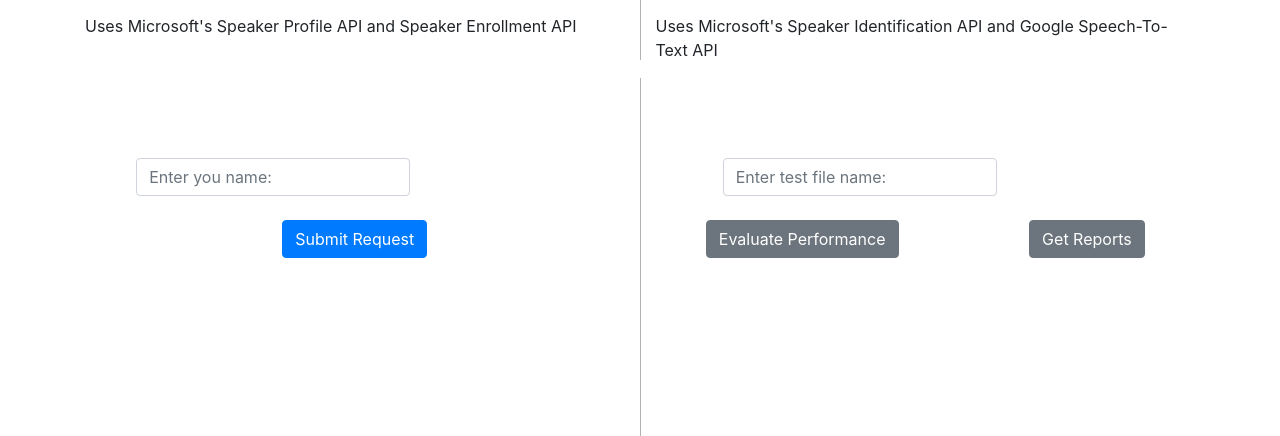
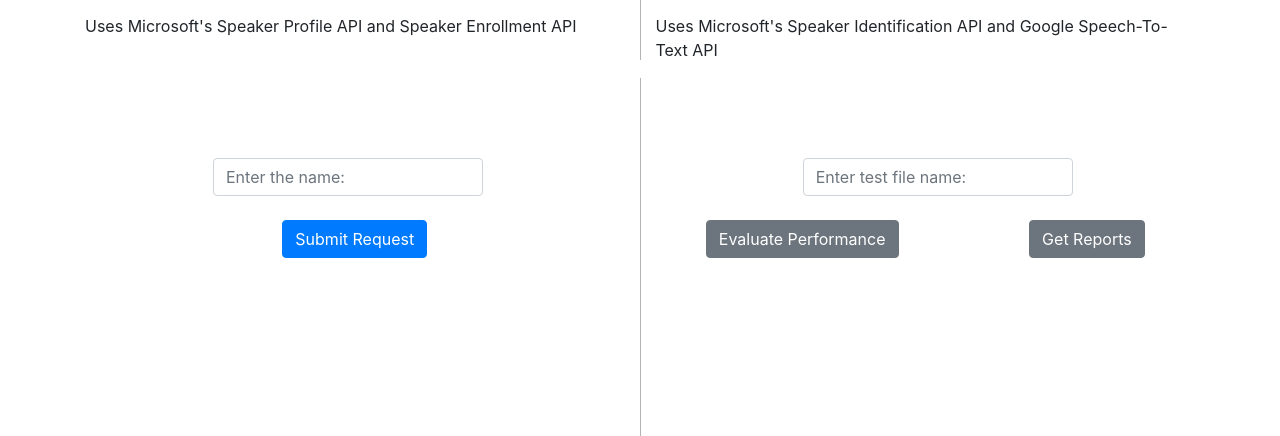
Before and after one commit to harshaltrivedi10/ccProject2, a Flask app: page / in a window 1280 px wide. Shown: the part 232-668 px from the top of the page. Run offline with Flask 2, Linux system fonts and the light colour scheme; some libraries are stand-ins or nearby versions.

Commit message:
Feedback added!

```diff
--- a/templates/index.html
+++ b/templates/index.html
@@ -70,17 +70,9 @@
                                    class="sr-only">Name: </label>
                             <input class="form-control"
                                    type="text"
-                                   style="margin-top: 5em; margin-left:3.2em; margin-right:3.2em"
+                                   style="margin-top: 5em; margin-left:8.0em; margin-right:0.5em; width: 270px;"
                                    id="userName"
-                                   placeholder="Enter you name:">
-                        </div>
-
-                        <div class="form-group mx-sm-3 mb-2">
-
-<!--                            <label class="btn btn-light"-->
-<!--                                   style = "margin-top: 5em; width: 100%;">-->
-<!--                                Browse <input type="file" id = "enrollmentFilePicker" hidden>-->
-<!--                            </label>-->
+                                   placeholder="Enter the name:">
                         </div>
                     </form>
                     <div class="row">
@@ -99,13 +91,9 @@
                                    class="sr-only">Name: </label>
                             <input class="form-control"
                                    type="text"
-                                   style="margin-top: 5em; margin-left:3.2em; margin-right:3.2em"
+                                   style="margin-top: 5em; margin-left:8.2em; margin-right:3.2em; width: 270px;"
                                    id="testFileName"
                                    placeholder="Enter test file name:">
-<!--                            <label class="btn btn-light"-->
-<!--                                   style = "margin-top: 5em; margin-left: 13.2em; margin-right: 13.2em; width: 100%;">-->
-<!--                                Browse <input type="file" id = "identificationFilePicker" hidden>-->
-<!--                            </label>-->
                         </div>
                     </form>
                     <div class="row" style="align-content: center;">
@@ -127,14 +115,10 @@
         <script type="text/javascript">
             window.onload = () => {
                 document.querySelector('#userName').value = "";
-                // document.querySelector('#enrollmentFilePicker').value = null;
-                // document.querySelector('#identificationFilePicker').value = null;
-                // console.log(document.querySelector('#enrollmentFilePicker').value);
-                // console.log(document.querySelector('#userName').value);
+                document.querySelector('#testFileName').value = "";
             }
 
             function onSubmitProfileAndEnrollClick() {
-                // console.log(document.querySelector('#enrollmentFilePicker').value);
                 console.log(document.querySelector('#userName').value);
                 if (document.querySelector("#userName").value == "") {
                     alert("You did not enter a name, please try again!");
@@ -142,15 +126,11 @@
                 }
                 else {
                     let userName = document.querySelector("#userName").value;
-                    // let filePicker = document.querySelector('#enrollmentFilePicker');
                     let fileName = userName+'.wav';
 
-                    // if (fileName.substring(3,11) === 'fakepath') {
-                    //     fileName = fileName.substring(12);
-                    // }
-                    // var host = window.location.host
-                    // console.log(host)
                     submitRequest(fileName, userName);
+                    alert("User Enrolled!");
+                    location.reload();
                 }
             }
 
@@ -163,20 +143,17 @@
                     let filePicker = document.querySelector('#testFileName').value;
                     let fileName = filePicker+'.wav';
 
-                    // if (fileName.substring(3,11) === 'fakepath') {
-                    //     fileName = fileName.substring(12);
-                    // }
-                    // var host = window.location.host
-                    // console.log(host)
                     identifyAndGeneratePerformanceReport(fileName);
+                    alert("User has been identified and report has been generated!");
+                    location.reload();
                 }
 
             }
 
             function generateReport() {
-                // var host = window.location.host
-                // console.log(host)
                 generateAndDownloadReport();
+                alert('Report has been generated!');
+                location.reload();
             }
         </script>
     </body>
```
Also changed, not shown: main.py (+1 -10 lines).
